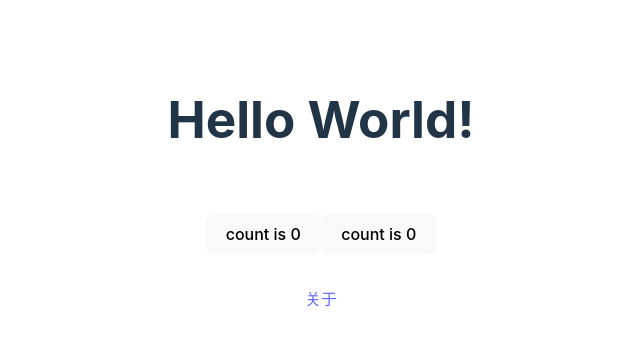
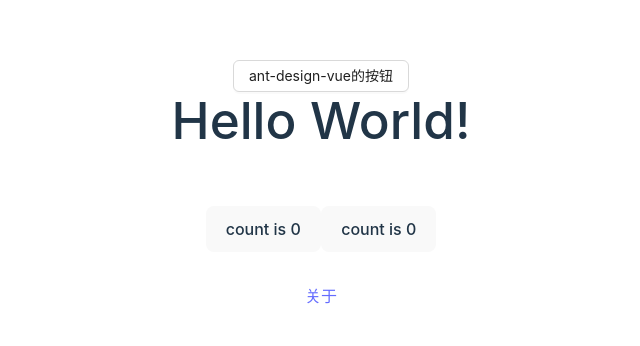
Before and after one commit to jssgsy/vue-learn, a Vue app: page / in a window 1280 px wide. Shown: the part 216-562 px from the top of the page, without its empty margins (319-959 px from the left). Built offline with nearby package versions, Linux system fonts and the light colour scheme.

Commit message:
vue3中使用ant-design-vue，全局导入

```diff
--- a/package.json
+++ b/package.json
@@ -9,6 +9,7 @@
     "preview": "vite preview"
   },
   "dependencies": {
+    "ant-design-vue": "^4.2.6",
     "vue": "^3.5.13",
     "vue-router": "^4.5.0"
   },
--- a/src/App.vue
+++ b/src/App.vue
@@ -16,6 +16,8 @@ export default {
 </script>
 
 <template>
+  <!--main.ts已经导入所有组件了，这里可直接使用-->
+  <a-button>ant-design-vue的按钮</a-button>
   <!--这里的msg是所谓的props-->
   <HelloWorld msg="Hello World!"/>
 
```
Also changed, not shown: src/main.ts (+10 -0 lines), 1 other file (tests, documents, lock files or other folders).
